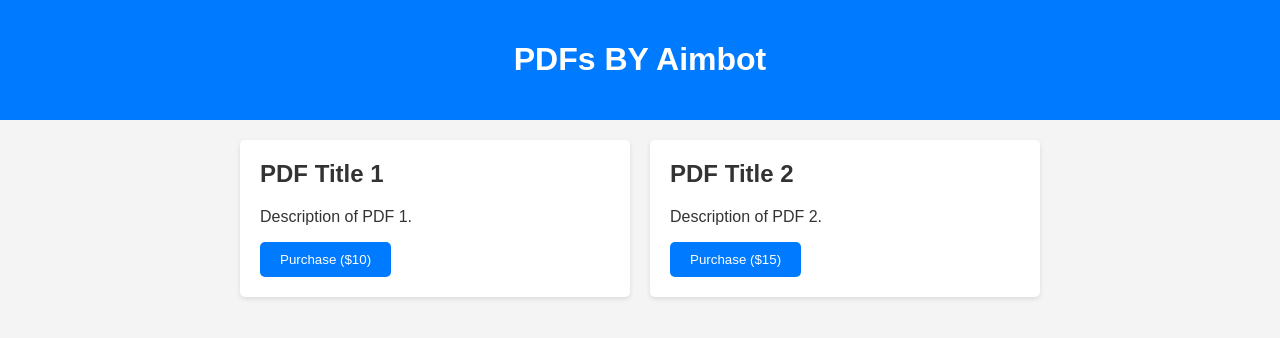
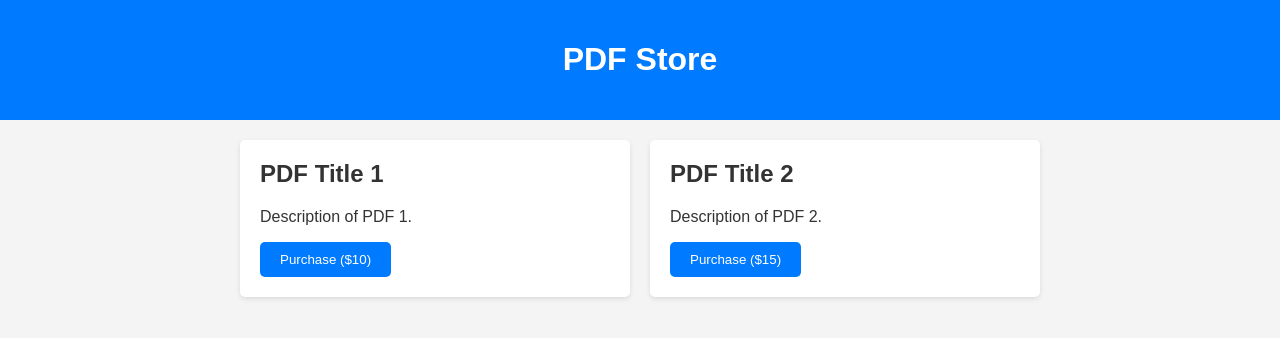
Before and after one commit to CaptainAimbot/CaptainAimbot, a plain HTML site: page index.html in a window 1280 px wide. Drawn offline with Linux system fonts and the light colour scheme.

Commit message:
Update index.html

```diff
--- a/index.html
+++ b/index.html
@@ -57,7 +57,7 @@
 </head>
 <body>
     <header>
-        <h1>PDFs BY Aimbot</h1>
+        <h1>PDF Store</h1>
     </header>
     <div class="container">
         <div class="product">
```
